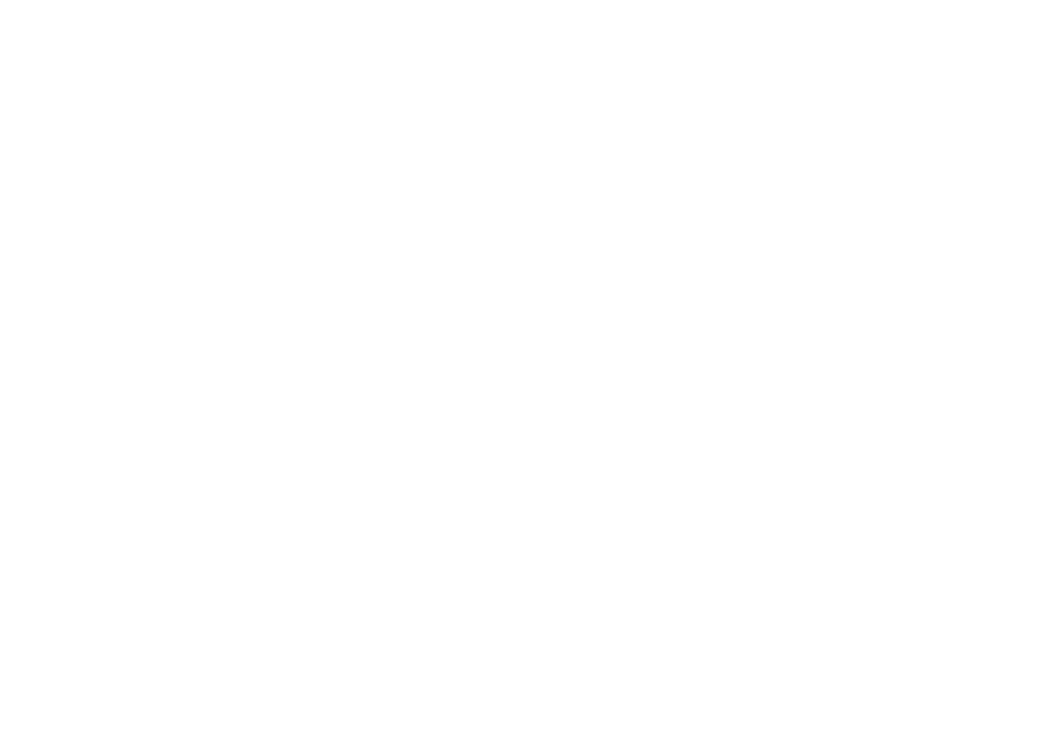
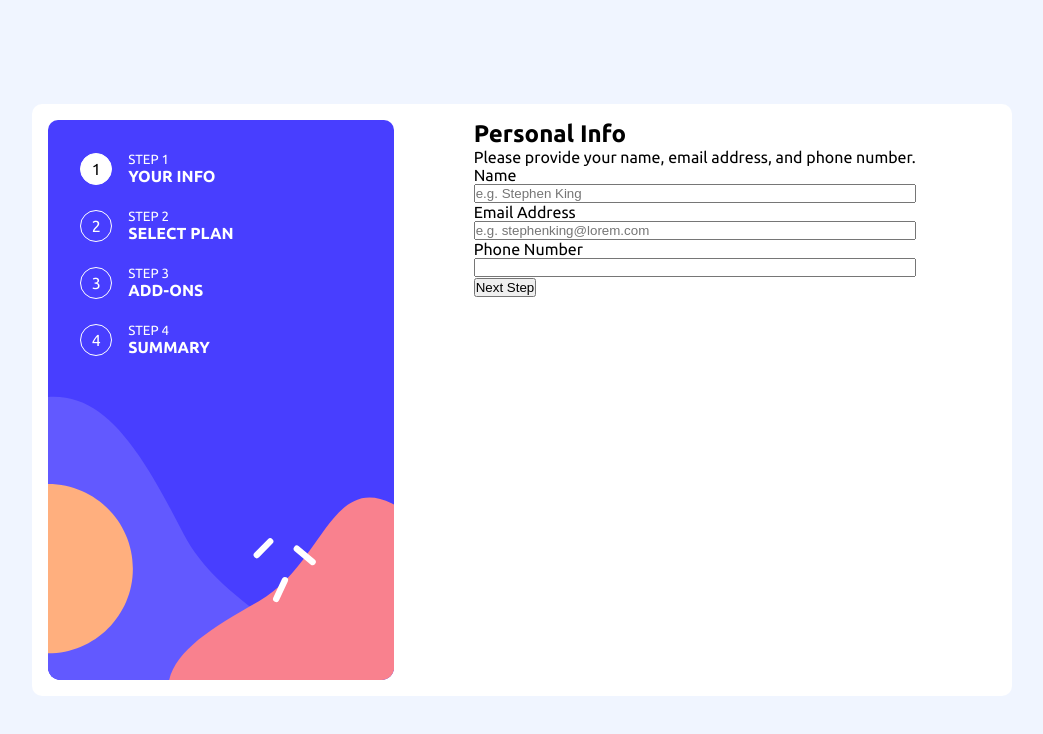
Before and after one commit to hamdi4-beep/multi-step-form-refactored, a React (Vite) app: page / in a window 1280 px wide. Shown: the top 734 px of the page, without its empty margins (118-1161 px from the left). Built offline with nearby package versions, Linux system fonts and the light colour scheme.

Commit message:
built the sidebar

```diff
--- a/src/App.jsx
+++ b/src/App.jsx
@@ -1,6 +1,69 @@
+const YourInfo = () => {
+  return (
+    <div className="step-1">
+      <h1>Personal Info</h1>
+      <p>Please provide your name, email address, and phone number.</p>
+
+      <form action="#">
+        <label htmlFor="name">Name</label>
+        <input type="text" name="name" id="name" placeholder="e.g. Stephen King" />
+        <label htmlFor="emailAddress">Email Address</label>
+        <input type="email" name="email" id="email" placeholder="e.g. stephenking@lorem.com" />
+        <label htmlFor="phoneNumber">Phone Number</label>
+        <input type="number" name="phone" id="phone" />
+        <button>Next Step</button>
+      </form>
+    </div>
+  )
+}
+
 function App() {
   return (
-    <div className="App"></div>
+    <div className="App">
+      <div className="container">
+        <div className="sidebar">
+          <div className="step one">
+            <span className="active">1</span>
+
+            <div>
+              <p>Step 1</p>
+              <h4>Your Info</h4>
+            </div>
+          </div>
+
+          <div className="step two">
+            <span>2</span>
+
+            <div>
+              <p>Step 2</p>
+              <h4>Select Plan</h4>
+            </div>
+          </div>
+
+          <div className="step three">
+            <span>3</span>
+
+            <div>
+              <p>Step 3</p>
+              <h4>Add-Ons</h4>
+            </div>
+          </div>
+
+          <div className="step four">
+            <span>4</span>
+
+            <div>
+              <p>Step 4</p>
+              <h4>Summary</h4>
+            </div>
+          </div>
+        </div>
+
+        <section className="main-content">
+          <YourInfo />
+        </section>
+      </div>
+    </div>
   )
 }
 
--- a/src/index.css
+++ b/src/index.css
@@ -24,5 +24,75 @@
 }
 
 body {
+    background-color: var(--neutral-blue-100);
     font-family: Ubuntu;
+    display: grid;
+    place-content: center;
+    min-height: 100vh;
 }
+
+.container {
+    background-color: var(--neutral-white);
+    padding: 1em;
+    display: flex;
+    max-width: 1024px;
+    width: 100%;
+    border-radius: 10px;
+}
+
+.sidebar {
+    background-image: url('/images/bg-sidebar-desktop.svg');
+    background-size: cover;
+    background-position: bottom;
+    padding: 2em;
+    padding-right: 10em;
+    height: 35rem;
+    border-radius: 10px;
+    color: var(--neutral-white);
+    flex-shrink: 0;
+}
+
+.sidebar p {
+    font-weight: lighter;
+}
+
+.step {
+    display: flex;
+    gap: 1em;
+    align-items: center;
+    margin-bottom: 1.5em;
+}
+
+.step span.active {
+    background-color: var(--neutral-white);
+    color: black;
+}
+
+.step span {
+    border: 1px solid var(--neutral-white);
+    text-align: center;
+    width: 2em;
+    height: 2em;
+    padding: .4em;
+    border-radius: 100%;
+}
+
+.step p {
+    text-transform: uppercase;
+    font-weight: lighter;
+    font-size: smaller;
+}
+
+.step h4 {
+    text-transform: uppercase;
+}
+
+.main-content {
+    flex-shrink: 0;
+    padding-inline: 5em;
+}
+
+input {
+    display: block;
+    width: 100%;
+}
```
